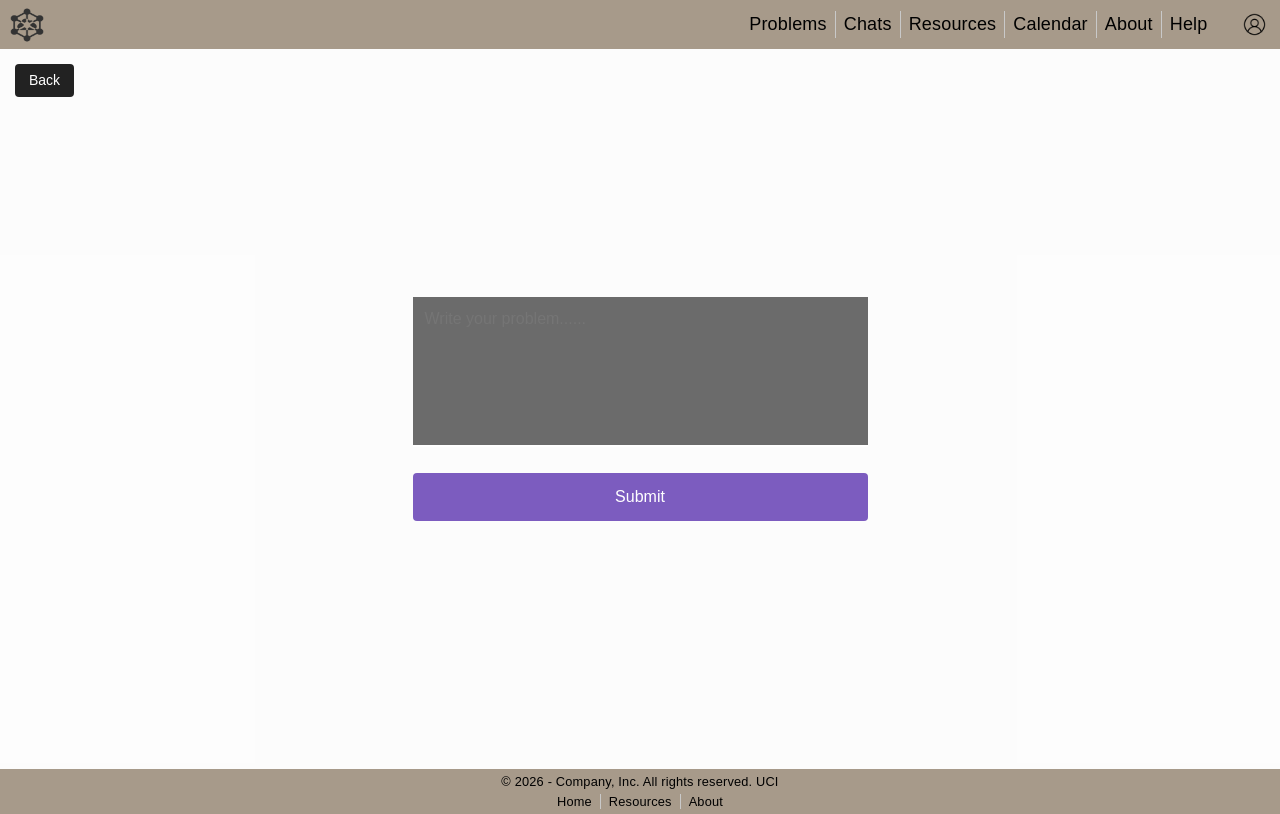
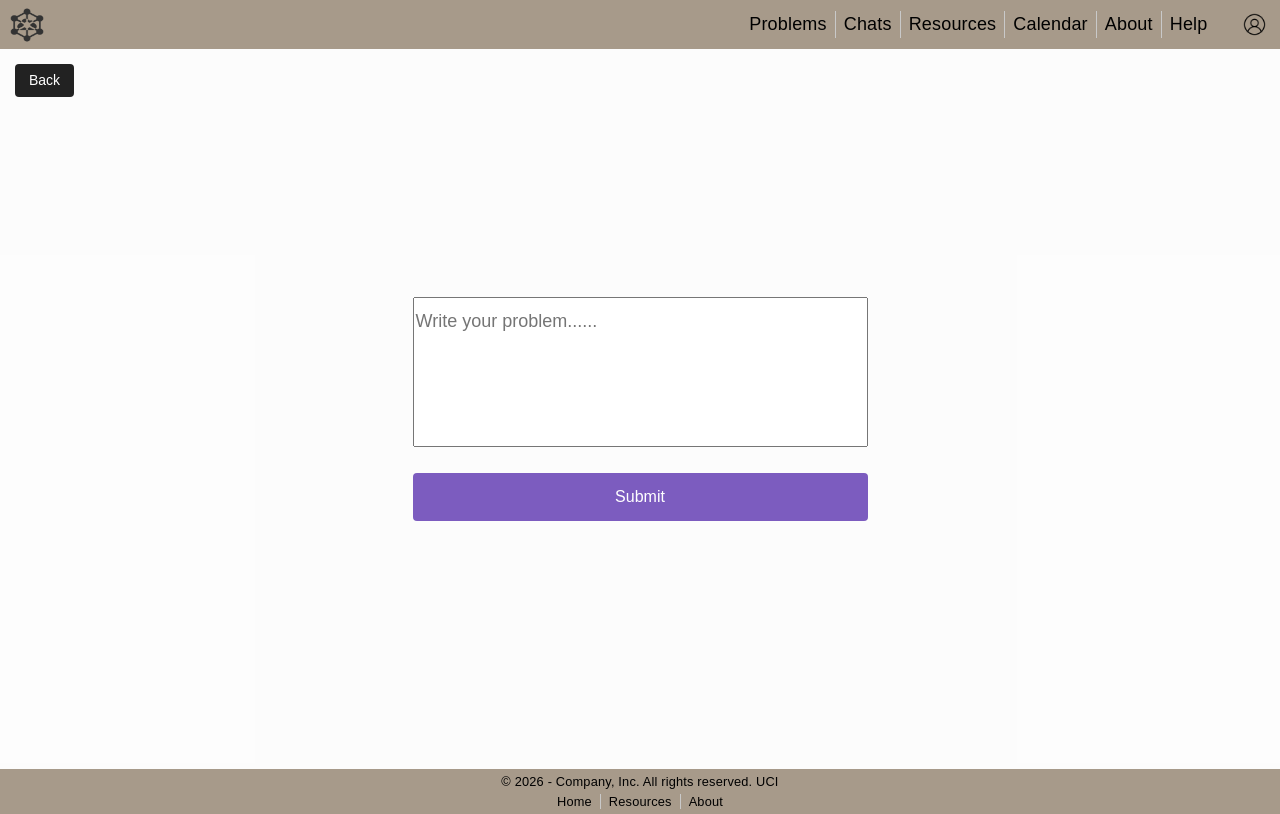
Before and after one commit to INF143Group/INF143Sp26Project, a React (Vite) app: page /help in a window 1280 px wide. Built offline with nearby package versions, Linux system fonts and the light colour scheme.

Commit message:
Improved readability

```diff
--- a/Components/Help.tsx
+++ b/Components/Help.tsx
@@ -1,7 +1,6 @@
 import React, { useState } from "react";
 import { useNavigate } from "react-router-dom";
 import "../Styles/Login.css";
-import bgMain from "./assets/login-m.png";
 import NavBar from "./nav-bar";
 import Footer from "./footer.jsx";
 
@@ -25,11 +24,10 @@ function Help() {
         <div className="login-card">
           <div className="login-form">
           <textarea
-              className="login-input"
               placeholder="Write your problem......"
               value={problem}
               onChange={(e) => setProblem(e.target.value)}
-              style={{ height: "150px", resize: "none", paddingTop: "10px" }}
+              style={{ height: "150px", resize: "none", paddingTop: "10px", color: "white" }}
           />
             <button className="login-submit-btn" onClick={handleSubmit}>
               Submit
--- a/Components/Login.jsx
+++ b/Components/Login.jsx
@@ -2,8 +2,6 @@ import React, { useState } from "react";
 import { useNavigate } from "react-router-dom";
 import { supabase } from './supabase.js';
 import "../Styles/Login.css";
-import bgImage from "./assets/login-bg.png";
-import bgMain from "./assets/login-m.png";
 import NavBar from "./nav-bar.jsx";
 import Footer from "./footer.jsx";
 
@@ -36,7 +34,7 @@ const handleLogin = async () => {
       <div className="login-wrapper">
         <button className="login-top-btn" onClick={() => navigate("/")}>Back</button>
 
-        <div className="login-card" style={{ backgroundImage: `url(${bgImage})` }}>
+        <div className="login-card" style={{ backgroundColor: 'black' }}>
           <div className="login-form">
             <label className="login-label">Email</label>
             <input
```
